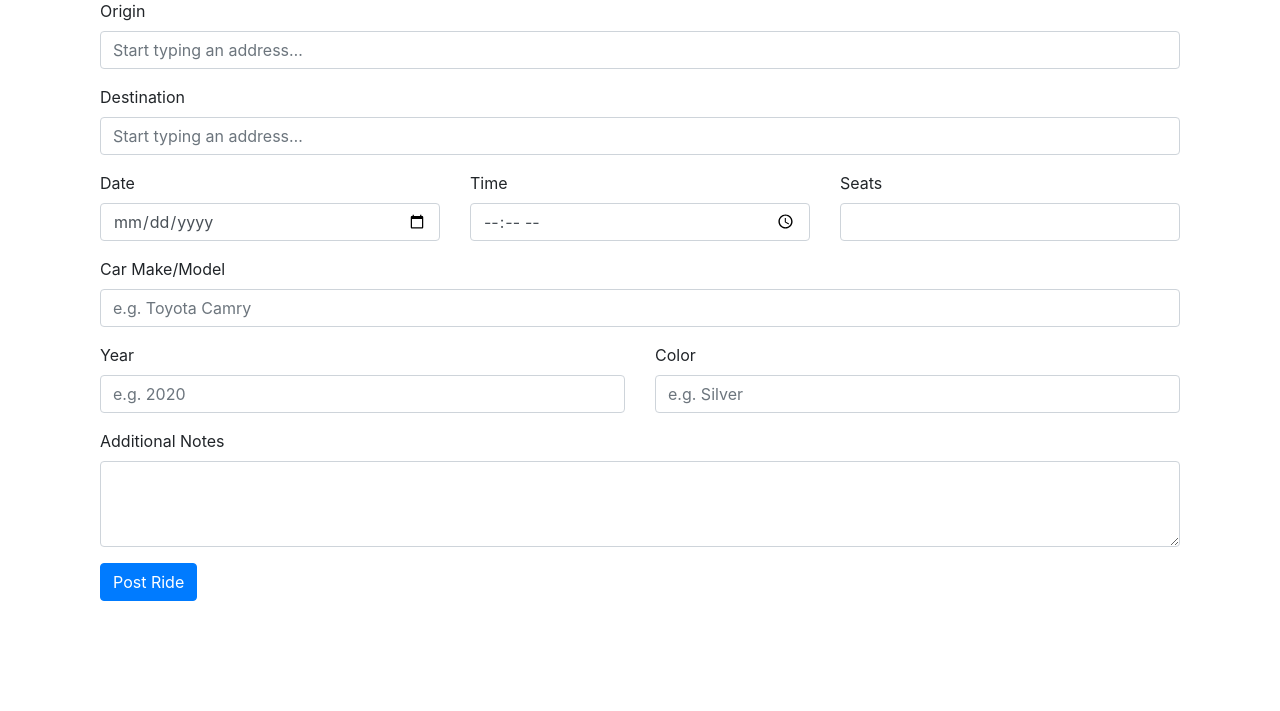
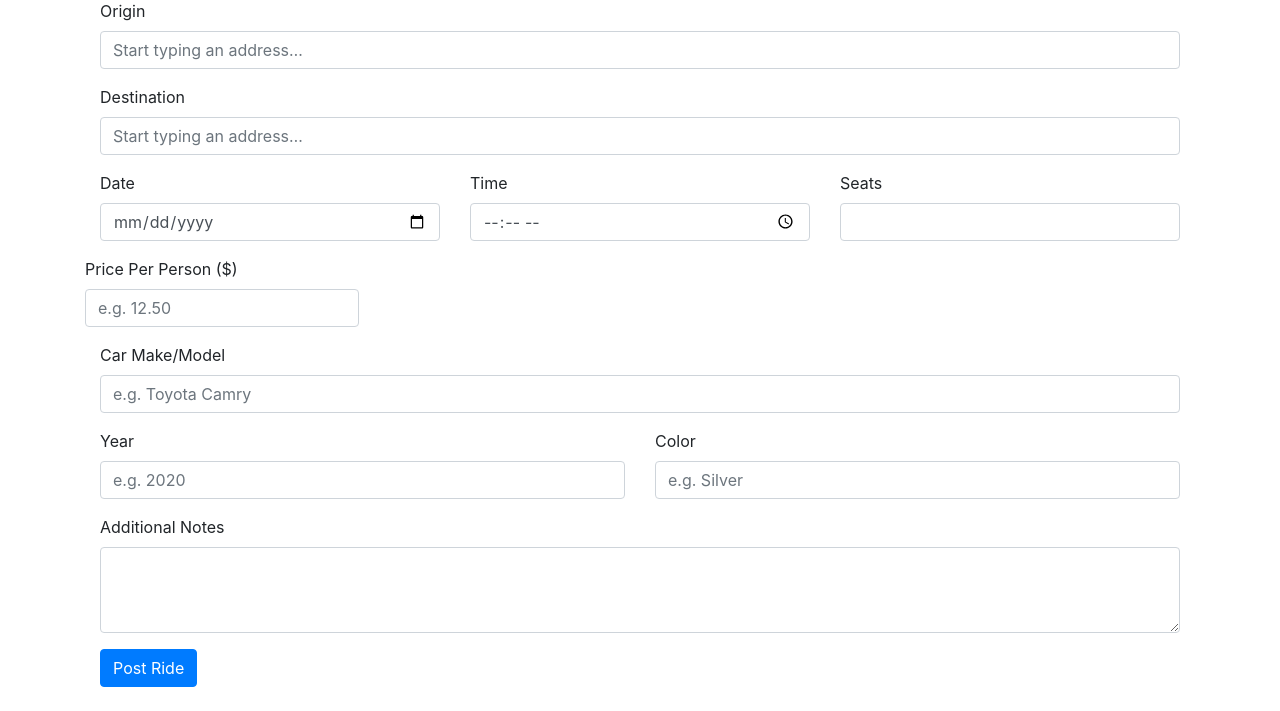
Before and after one commit to JCorneilleN/Kumba-web, a Django app: template kumba-dev/core/templates/core/post_ride.html in a window 1280 px wide. Shown: the part 131-842 px from the top of the page. Before the commit the page ends 732 px from the top, so only its background shows below. Run offline with Django 5.2, Linux system fonts and the light colour scheme; the template is opened without the code that fills it, so the values that code supplies are empty; parts of the project's set-up code (start-up, migrations or seed data) failed here and were passed over; some libraries are stand-ins or nearby versions.

Commit message:
Added more files

```diff
--- a/kumba-dev/core/templates/core/post_ride.html
+++ b/kumba-dev/core/templates/core/post_ride.html
@@ -50,6 +50,11 @@
         <label for="seats" class="form-label">Seats</label>
         <input type="number" id="seats" name="seats" class="form-control" min="1" required>
       </div>
+      <div class="mb-3">
+        <label for="price" class="form-label">Price Per Person ($)</label>
+        <input type="number" step="0.01" id="price" name="price"
+               class="form-control" placeholder="e.g. 12.50" required>
+      </div>
     </div>
 
     <div class="mb-3">
--- a/kumba-dev/core/templates/core/rides.html
+++ b/kumba-dev/core/templates/core/rides.html
@@ -8,7 +8,7 @@
     <div class="row g-3">
       {% for ride in rides %}
         <div class="col-md-6">
-          <div class="card h-100 shadow-sm">
+          <div class="card bg-success text-white h-100">
             <div class="card-body">
               <div class="d-flex align-items-center mb-3">
                 {% if ride.profile_picture %}
--- a/kumba-dev/core/views.py
+++ b/kumba-dev/core/views.py
@@ -205,6 +205,7 @@ def post_ride(request):
         date_str = request.POST.get('date')
         time_str = request.POST.get('time')
         seats = int(request.POST.get('seats'))
+        price = float(request.POST.get('price', 0))
         notes = request.POST.get('notes', '')
         car_type = request.POST.get('car_type', '')
         car_year = request.POST.get('car_year', '')
@@ -220,6 +221,7 @@ def post_ride(request):
             'car_type': car_type,
             'car_year': car_year,
             'car_color': car_color,
+            'price_per_person': price,
             'driver_id': user_id,
             'created_at': datetime.utcnow().isoformat()
         }
```
Also changed, not shown: kumba-dev/db.sqlite3.
